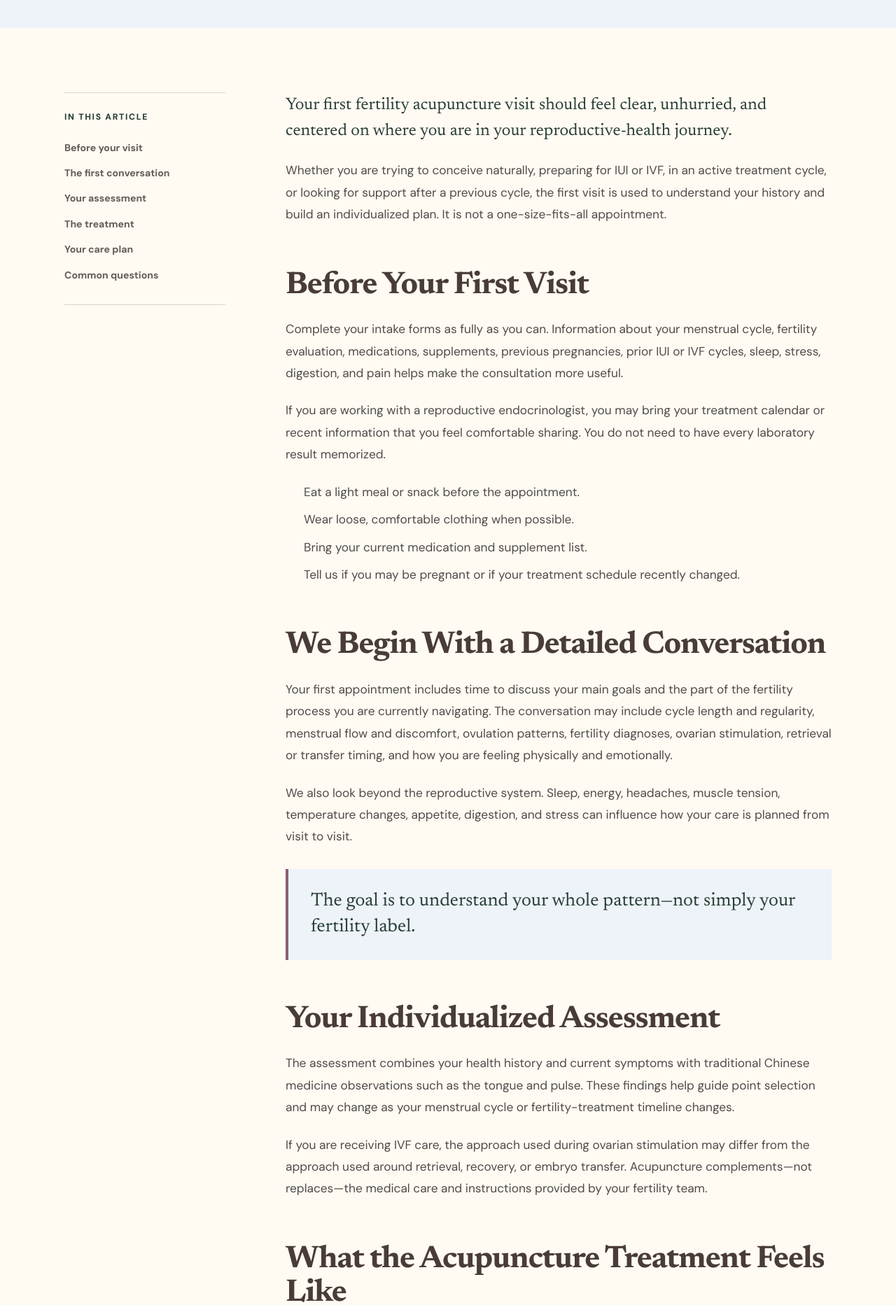
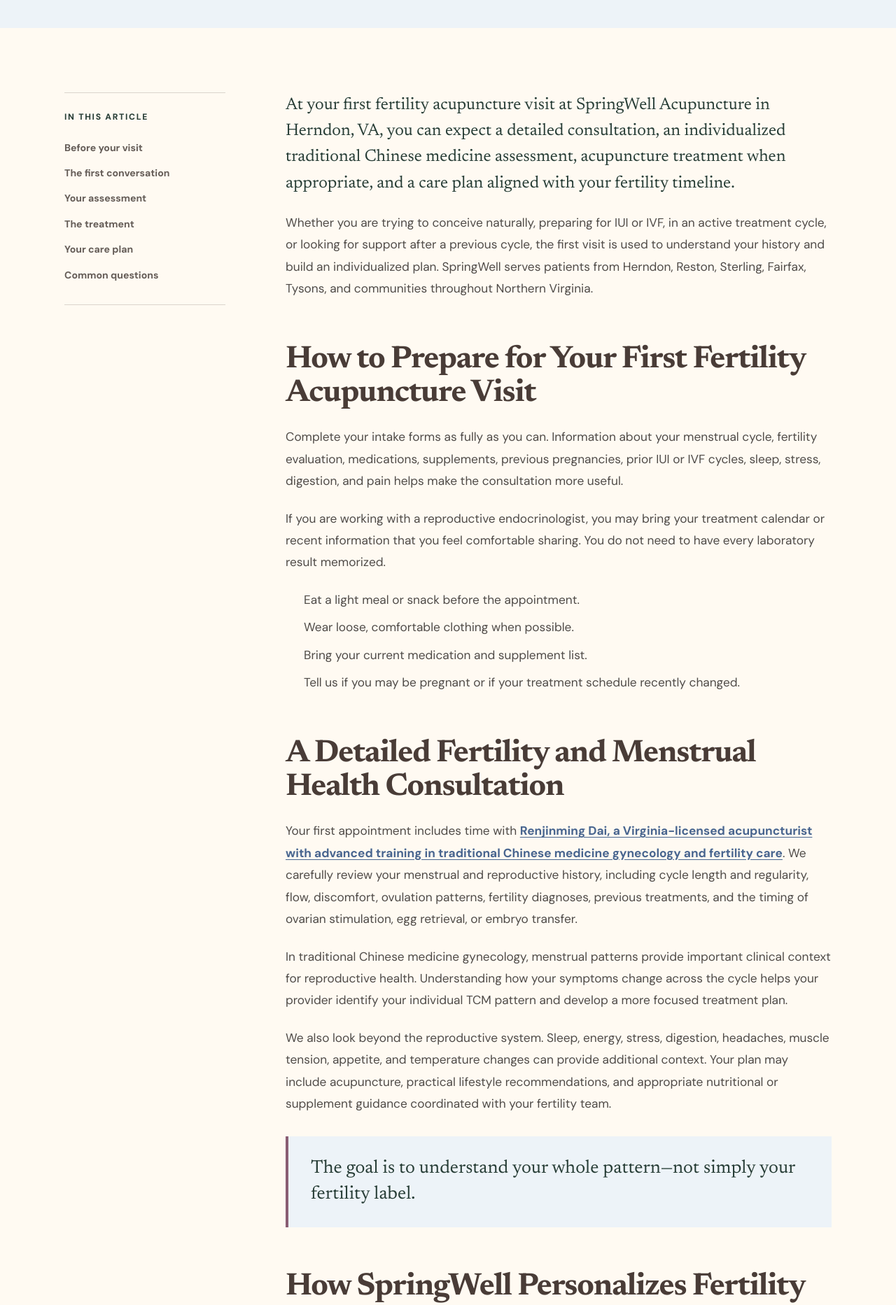
Before and after one commit to ryantao1114/springwell-website, a Next.js app: page /blog/first-fertility-acupuncture-visit-herndon-va in a window 1280 px wide. Shown: the part 780-2645 px from the top of the page at 70% size. Built offline with nearby package versions, Linux system fonts and the light colour scheme; no server answers.

Commit message:
Strengthen fertility blog local SEO and GEO

```diff
--- a/app/blog/first-fertility-acupuncture-visit-herndon-va/page.tsx
+++ b/app/blog/first-fertility-acupuncture-visit-herndon-va/page.tsx
@@ -8,7 +8,30 @@ import styles from "../research-blog.module.css";
 
 const slug = "/blog/first-fertility-acupuncture-visit-herndon-va";
 const title = "What to Expect at Your First Fertility Acupuncture Visit at SpringWell Acupuncture in Herndon, VA";
-const description = "A step-by-step guide to your first fertility acupuncture visit at SpringWell Acupuncture in Herndon, including consultation, treatment, IVF timing, and follow-up planning.";
+const description = "What happens at a first fertility acupuncture visit in Herndon, VA? Learn about SpringWell’s consultation, TCM assessment, treatment, IUI and IVF timing, and follow-up plan.";
+
+const faqs = [
+  {
+    question: "What happens at a first fertility acupuncture visit at SpringWell Acupuncture?",
+    answer: "Your first visit includes a detailed menstrual and reproductive-health consultation, an individualized traditional Chinese medicine assessment, acupuncture treatment when appropriate, and a follow-up plan based on your goals and fertility timeline.",
+  },
+  {
+    question: "Do I need to be in an IVF cycle to start fertility acupuncture?",
+    answer: "No. Patients may begin while trying to conceive naturally, preparing for IUI or IVF, during an active treatment cycle, or between fertility-treatment cycles.",
+  },
+  {
+    question: "Can fertility acupuncture be coordinated with my Herndon or Northern Virginia fertility clinic?",
+    answer: "Yes. Bring the dates you know and update SpringWell when monitoring, medication, retrieval, or transfer dates change. Instructions from your reproductive endocrinologist remain the priority.",
+  },
+  {
+    question: "Will my first fertility acupuncture appointment include treatment?",
+    answer: "In most cases, the initial consultation and assessment are followed by acupuncture during the same appointment, unless the provider identifies a reason to postpone treatment.",
+  },
+  {
+    question: "Where is SpringWell Acupuncture located?",
+    answer: "SpringWell Acupuncture is located at 463 Carlisle Drive, Suite B, Second Floor, Herndon, Virginia 20170, serving Herndon, Reston, Sterling, Oak Hill, Chantilly, Fairfax, Vienna, Tysons, McLean, and nearby Northern Virginia communities.",
+  },
+] as const;
 
 export const metadata: Metadata = {
   title,
@@ -18,6 +41,9 @@ export const metadata: Metadata = {
     "first fertility acupuncture visit",
     "IVF acupuncture Herndon",
     "fertility acupuncture Northern Virginia",
+    "fertility acupuncturist Reston VA",
+    "IUI acupuncture Northern Virginia",
+    "what to expect fertility acupuncture",
   ],
   alternates: { canonical: slug },
   openGraph: {
@@ -29,21 +55,66 @@ export const metadata: Metadata = {
     authors: ["Renjinming Dai, L.Ac."],
     images: [{ url: "/images/fertility-support.webp", alt: "A calm fertility acupuncture visit at SpringWell Acupuncture in Herndon" }],
   },
+  twitter: {
+    card: "summary_large_image",
+    title,
+    description,
+    images: ["/images/fertility-support.webp"],
+  },
 };
 
 export default function FirstFertilityAcupunctureVisitArticle() {
   const schema = {
     "@context": "https://schema.org",
+    "@graph": [
+      {
         "@type": "BlogPosting",
         headline: title,
         description,
         image: new URL("/images/fertility-support.webp", site.url).toString(),
         datePublished: "2026-09-19",
         dateModified: "2026-09-19",
-    author: { "@type": "Person", name: "Renjinming Dai, L.Ac.", jobTitle: "Virginia Licensed Acupuncturist" },
-    publisher: { "@type": "MedicalBusiness", name: site.name },
+        author: {
+          "@type": "Person",
+          name: "Renjinming Dai, L.Ac.",
+          jobTitle: "Virginia Licensed Acupuncturist",
+          url: new URL("/about", site.url).toString(),
+          knowsAbout: ["Traditional Chinese medicine gynecology", "Fertility acupuncture", "IVF support", "Women’s health acupuncture"],
+        },
+        publisher: {
+          "@type": "MedicalBusiness",
+          name: site.name,
+          url: site.url,
+          telephone: site.phone,
+          address: {
+            "@type": "PostalAddress",
+            streetAddress: site.streetAddress,
+            addressLocality: site.addressLocality,
+            addressRegion: site.addressRegion,
+            postalCode: site.postalCode,
+            addressCountry: "US",
+          },
+        },
         mainEntityOfPage: new URL(slug, site.url).toString(),
-    about: ["Fertility acupuncture", "IVF support", "Patient education", "Herndon Virginia"],
+        about: ["Fertility acupuncture", "IVF support", "IUI support", "First acupuncture visit", "Herndon, Virginia"],
+      },
+      {
+        "@type": "FAQPage",
+        mainEntity: faqs.map((item) => ({
+          "@type": "Question",
+          name: item.question,
+          acceptedAnswer: { "@type": "Answer", text: item.answer },
+        })),
+      },
+      {
+        "@type": "BreadcrumbList",
+        itemListElement: [
+          { "@type": "ListItem", position: 1, name: "Home", item: site.url },
+          { "@type": "ListItem", position: 2, name: "Blog", item: new URL("/blog", site.url).toString() },
+          { "@type": "ListItem", position: 3, name: "First Fertility Acupuncture Visit", item: new URL(slug, site.url).toString() },
+        ],
+      },
+    ],
   };
 
   return (
@@ -56,7 +127,7 @@ export default function FirstFertilityAcupunctureVisitArticle() {
               <Link className={styles.backLink} href="/blog">← SpringWell Blog</Link>
               <p className="eyebrow">SpringWell View · Fertility acupuncture</p>
               <h1>{title}</h1>
-              <p className={styles.articleDeck}>A calm, step-by-step look at the consultation, treatment, and personalized plan you can expect during your first appointment.</p>
+              <p className={styles.articleDeck}>A step-by-step guide to your first fertility acupuncture consultation, treatment, and personalized care plan in Herndon, Virginia.</p>
               <div className={styles.articleByline}>
                 <span>By Renjinming Dai, L.Ac.</span>
                 <time dateTime="2026-09-19">September 19, 2026</time>
@@ -83,11 +154,11 @@ export default function FirstFertilityAcupunctureVisitArticle() {
           </aside>
 
           <div className={styles.articleBody}>
-            <p className={styles.lead}>Your first fertility acupuncture visit should feel clear, unhurried, and centered on where you are in your reproductive-health journey.</p>
-            <p>Whether you are trying to conceive naturally, preparing for IUI or IVF, in an active treatment cycle, or looking for support after a previous cycle, the first visit is used to understand your history and build an individualized plan. It is not a one-size-fits-all appointment.</p>
+            <p className={styles.lead}>At your first fertility acupuncture visit at SpringWell Acupuncture in Herndon, VA, you can expect a detailed consultation, an individualized traditional Chinese medicine assessment, acupuncture treatment when appropriate, and a care plan aligned with your fertility timeline.</p>
+            <p>Whether you are trying to conceive naturally, preparing for IUI or IVF, in an active treatment cycle, or looking for support after a previous cycle, the first visit is used to understand your history and build an individualized plan. SpringWell serves patients from Herndon, Reston, Sterling, Fairfax, Tysons, and communities throughout Northern Virginia.</p>
 
             <section id="before">
-              <h2>Before Your First Visit</h2>
+              <h2>How to Prepare for Your First Fertility Acupuncture Visit</h2>
               <p>Complete your intake forms as fully as you can. Information about your menstrual cycle, fertility evaluation, medications, supplements, previous pregnancies, prior IUI or IVF cycles, sleep, stress, digestion, and pain helps make the consultation more useful.</p>
               <p>If you are working with a reproductive endocrinologist, you may bring your treatment calendar or recent information that you feel comfortable sharing. You do not need to have every laboratory result memorized.</p>
               <ul>
@@ -99,26 +170,27 @@ export default function FirstFertilityAcupunctureVisitArticle() {
             </section>
 
             <section id="conversation">
-              <h2>We Begin With a Detailed Conversation</h2>
-              <p>Your first appointment includes time to discuss your main goals and the part of the fertility process you are currently navigating. The conversation may include cycle length and regularity, menstrual flow and discomfort, ovulation patterns, fertility diagnoses, ovarian stimulation, retrieval or transfer timing, and how you are feeling physically and emotionally.</p>
-              <p>We also look beyond the reproductive system. Sleep, energy, headaches, muscle tension, temperature changes, appetite, digestion, and stress can influence how your care is planned from visit to visit.</p>
+              <h2>A Detailed Fertility and Menstrual Health Consultation</h2>
+              <p>Your first appointment includes time with <Link href="/about">Renjinming Dai, a Virginia-licensed acupuncturist with advanced training in traditional Chinese medicine gynecology and fertility care</Link>. We carefully review your menstrual and reproductive history, including cycle length and regularity, flow, discomfort, ovulation patterns, fertility diagnoses, previous treatments, and the timing of ovarian stimulation, egg retrieval, or embryo transfer.</p>
+              <p>In traditional Chinese medicine gynecology, menstrual patterns provide important clinical context for reproductive health. Understanding how your symptoms change across the cycle helps your provider identify your individual TCM pattern and develop a more focused treatment plan.</p>
+              <p>We also look beyond the reproductive system. Sleep, energy, stress, digestion, headaches, muscle tension, appetite, and temperature changes can provide additional context. Your plan may include acupuncture, practical lifestyle recommendations, and appropriate nutritional or supplement guidance coordinated with your fertility team.</p>
               <blockquote>The goal is to understand your whole pattern—not simply your fertility label.</blockquote>
             </section>
 
             <section id="assessment">
-              <h2>Your Individualized Assessment</h2>
+              <h2>How SpringWell Personalizes Fertility Acupuncture</h2>
               <p>The assessment combines your health history and current symptoms with traditional Chinese medicine observations such as the tongue and pulse. These findings help guide point selection and may change as your menstrual cycle or fertility-treatment timeline changes.</p>
-              <p>If you are receiving IVF care, the approach used during ovarian stimulation may differ from the approach used around retrieval, recovery, or embryo transfer. Acupuncture complements—not replaces—the medical care and instructions provided by your fertility team.</p>
+              <p>If you are receiving IVF care, the approach used during ovarian stimulation may differ from the approach used around retrieval, recovery, or embryo transfer. Learn more about <Link href="/care/fertility-ivf-support">fertility and IVF acupuncture support at SpringWell</Link>. Acupuncture complements—not replaces—the medical care and instructions provided by your fertility team.</p>
             </section>
 
             <section id="treatment">
-              <h2>What the Acupuncture Treatment Feels Like</h2>
+              <h2>What Fertility Acupuncture Feels Like</h2>
               <p>After the assessment, you will rest comfortably while very fine, sterile, single-use needles are placed at selected points. Points may be located on the arms, legs, abdomen, head, or ears depending on your needs and the stage of care.</p>
               <p>Most patients describe the insertion as mild. You may notice a brief pinch, heaviness, warmth, tingling, or a dull sensation. Let your acupuncturist know at any time if you are uncomfortable. Once the needles are in place, you will usually rest quietly for approximately 20–30 minutes.</p>
             </section>
 
             <section id="plan">
-              <h2>Planning the Next Steps</h2>
+              <h2>Your Fertility Acupuncture Care Plan and Next Steps</h2>
               <p>At the end of the visit, we discuss what was observed, what to notice afterward, and a reasonable follow-up schedule. Frequency depends on your goals, menstrual timing, symptoms, fertility-clinic calendar, and how much preparation time is available.</p>
               <p>Someone preparing several weeks before an IVF cycle may follow a different schedule from someone approaching retrieval or transfer. The plan can be adjusted when medication dates, monitoring results, or procedures change.</p>
               <div className={styles.articleCta}>
@@ -132,11 +204,10 @@ export default function FirstFertilityAcupunctureVisitArticle() {
             </section>
 
             <section id="questions">
-              <h2>Common Questions Before a First Visit</h2>
-              <p><strong>Do I need to be in an IVF cycle?</strong><br />No. Patients may begin while trying to conceive naturally, before an IUI or IVF cycle, or during active fertility treatment.</p>
-              <p><strong>Can acupuncture be coordinated with my fertility clinic?</strong><br />Yes. Bring the dates you know, and update us when your monitoring or procedure schedule changes. Your fertility specialist’s instructions remain the priority.</p>
-              <p><strong>Will the first visit include treatment?</strong><br />In most cases, the initial consultation and assessment are followed by acupuncture during the same appointment, unless there is a reason to postpone treatment.</p>
-              <p><strong>How many visits will I need?</strong><br />There is no single schedule for everyone. Recommendations depend on your goals, symptoms, fertility timeline, and response to care.</p>
+              <h2>Frequently Asked Questions About Fertility Acupuncture in Herndon</h2>
+              {faqs.map((item) => <div key={item.question}><h3>{item.question}</h3><p>{item.answer}</p></div>)}
+              <p><strong>How many fertility acupuncture visits will I need?</strong><br />There is no single schedule for everyone. Recommendations depend on your goals, symptoms, fertility timeline, and response to care.</p>
+              <p>SpringWell Acupuncture is located at <a href={site.directionsUrl} target="_blank" rel="noreferrer">{site.address}</a>. You can also review information for <Link href="/new-patients">new patients</Link> or <Link href="/contact">contact the clinic</Link> before scheduling.</p>
               <p className={styles.disclaimer}><strong>Medical note:</strong> Acupuncture is supportive care and does not guarantee conception, embryo development, pregnancy, or live birth. It should not delay evaluation or treatment recommended by your physician or fertility specialist.</p>
             </section>
           </div>
```
Lines whose indentation alone changed are shown as unchanged.
